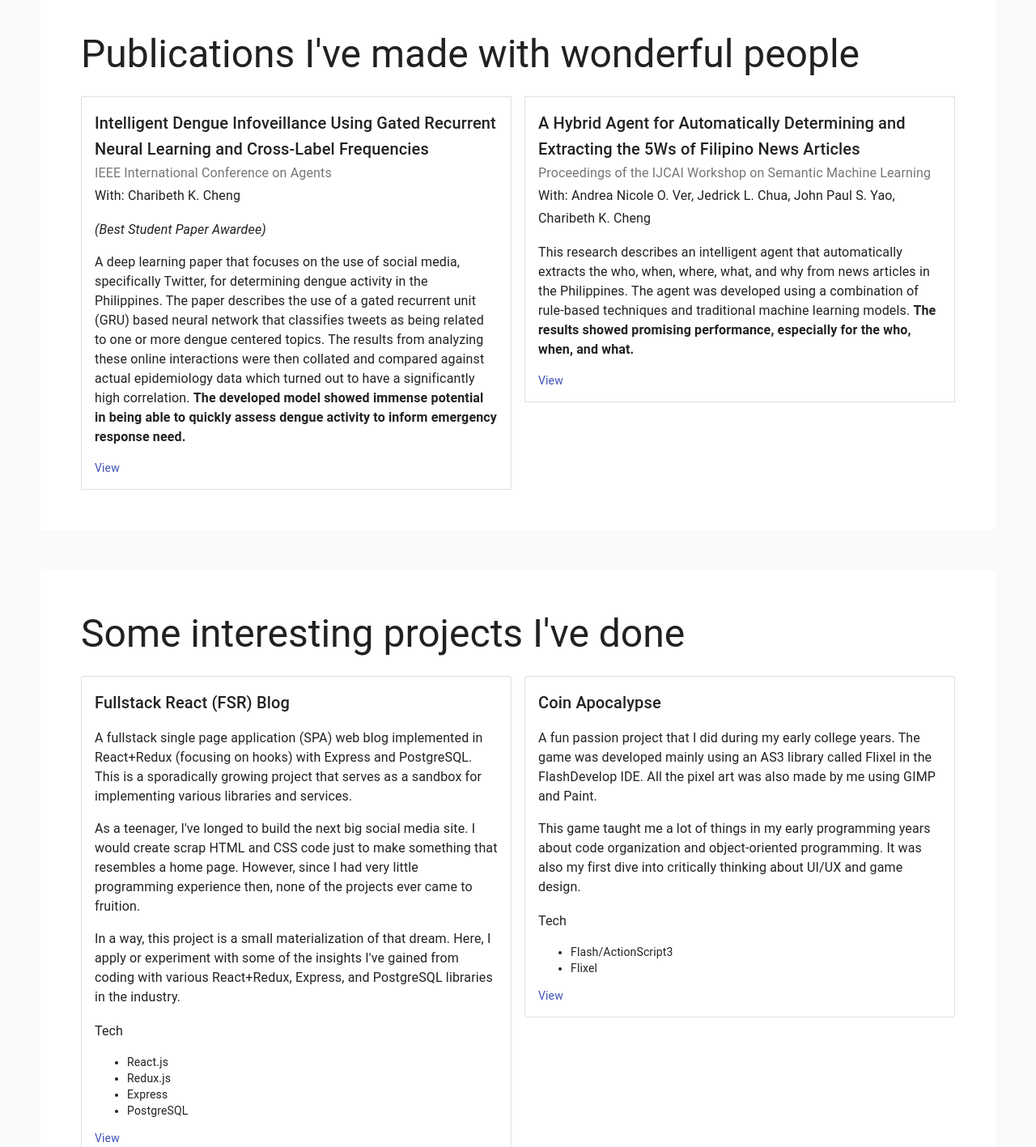
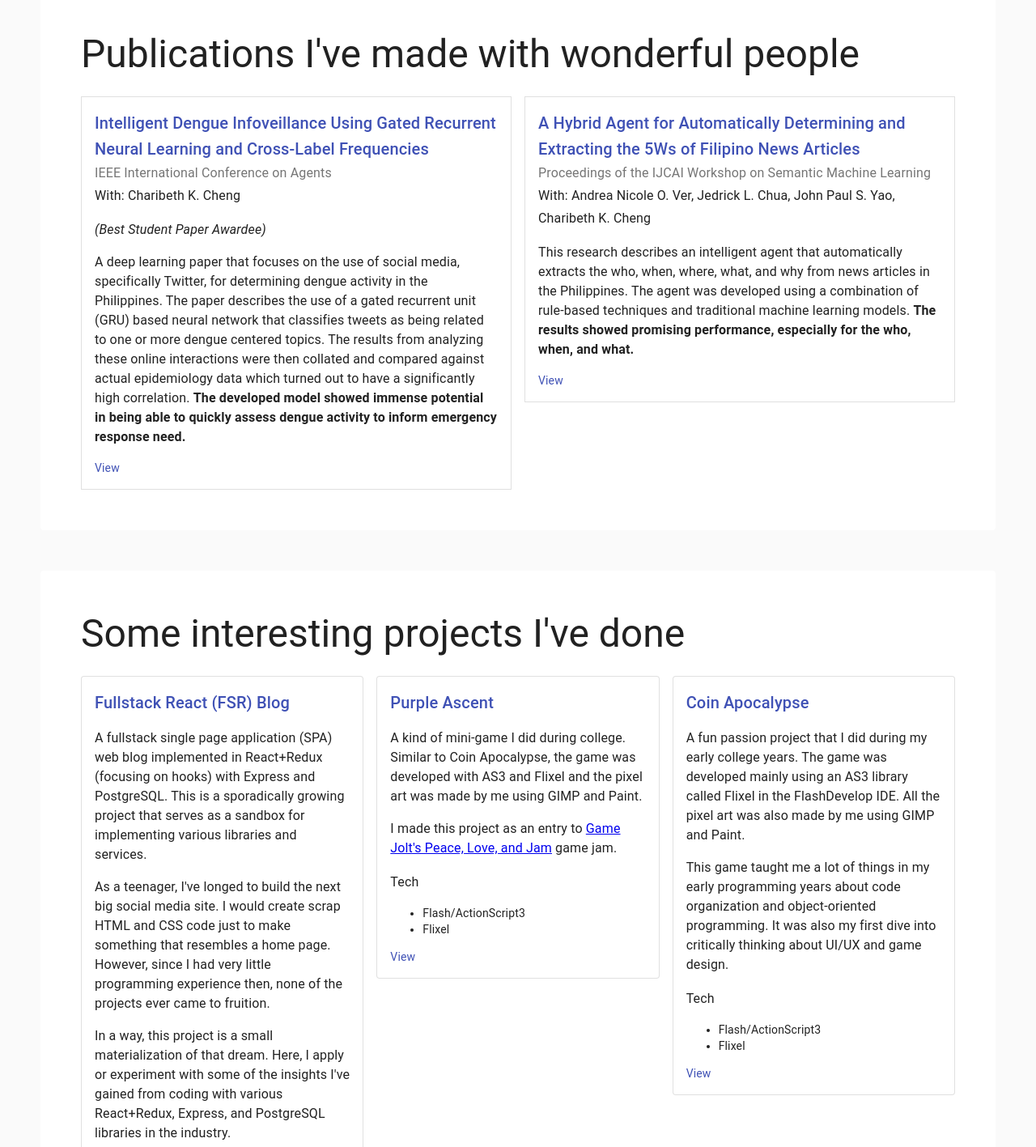
Before and after one commit to vandenn/personal-site, a Gatsby site: page / in a window 1280 px wide. Shown: the part 2500-3917 px from the top of the page at 81% size. Built offline with nearby package versions, Linux system fonts and the light colour scheme; Gatsby itself is replaced by a stand-in of ours.

Commit message:
feat: Add Purple Ascent project and allow users to click titles as links

```diff
--- a/content/projects/CoinApocalypse/index.md
+++ b/content/projects/CoinApocalypse/index.md
@@ -1,5 +1,5 @@
 ---
-date: '2014-01'
+date: '2014-02'
 title: 'Coin Apocalypse'
 tech:
   - Flash/ActionScript3
--- /dev/null
+++ b/content/projects/PurpleAscent/index.md
@@ -0,0 +1,12 @@
+---
+date: '2014-08'
+title: 'Purple Ascent'
+tech:
+  - Flash/ActionScript3
+  - Flixel
+link: 'https://vandenn-games.itch.io/purple-ascent'
+---
+
+A kind of mini-game I did during college. Similar to Coin Apocalypse, the game was developed with AS3 and Flixel and the pixel art was made by me using GIMP and Paint.
+
+I made this project as an entry to [Game Jolt's Peace, Love, and Jam](http://jams.gamejolt.io/peaceloveandjam/games) game jam.
--- a/src/components/sections/projects.js
+++ b/src/components/sections/projects.js
@@ -44,7 +44,15 @@ const Projects = (props) => {
           variant='outlined'
           className={classes.projectEntry}
         >
-          <Typography variant='h6'>{title}</Typography>
+          <Typography
+            component={Link}
+            href={link}
+            target='_blank'
+            rel='noopener'
+            variant='h6'
+          >
+            {title}
+          </Typography>
           <Typography dangerouslySetInnerHTML={{ __html: html }} />
           {renderTech()}
           <Link href={link} target='_blank' rel='noopener'>
--- a/src/components/sections/publications.js
+++ b/src/components/sections/publications.js
@@ -26,7 +26,15 @@ const Publications = (props) => {
     return (
       <Grid item key={index} xs={12} sm={allocatedSize}>
         <Paper variant='outlined' square className={classes.publicationEntry}>
-          <Typography variant='h6'>{title}</Typography>
+          <Typography
+            component={Link}
+            href={link}
+            target='_blank'
+            rel='noopener'
+            variant='h6'
+          >
+            {title}
+          </Typography>
           <Typography variant='subtitle1' color='textSecondary'>
             {publisher}
           </Typography>
```
